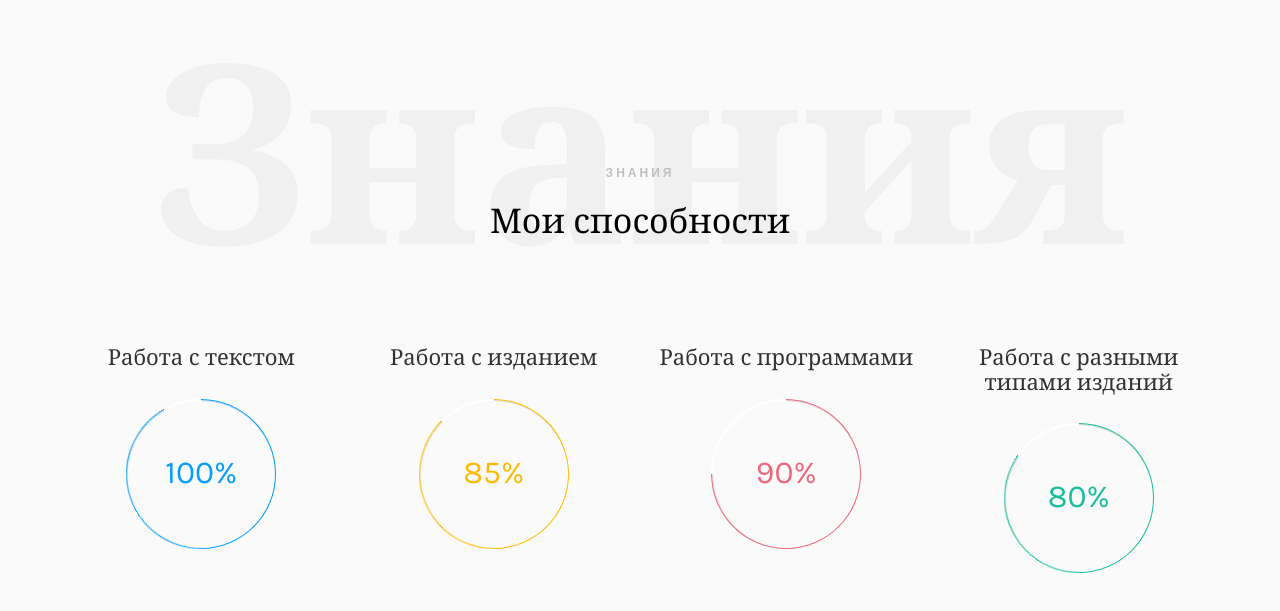
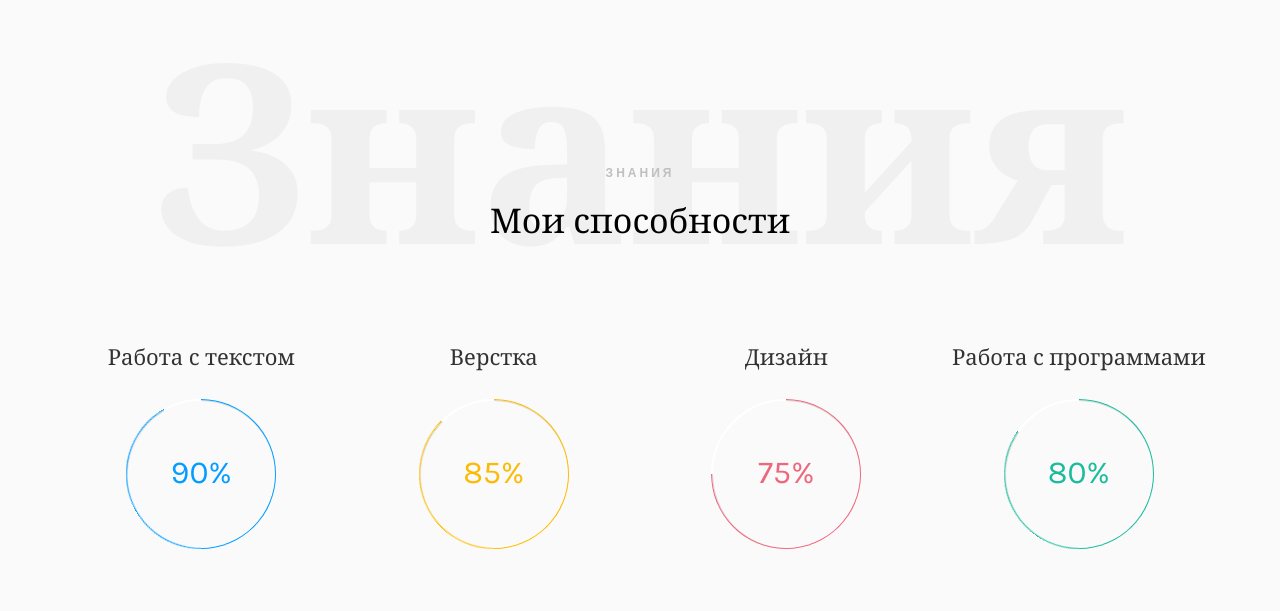
Before and after one commit to ann908975/resume-ann-panina, a plain HTML site: page services.html in a window 1280 px wide. Shown: the part 1187-1798 px from the top of the page. Drawn offline with nearby package versions, Linux system fonts and the light colour scheme; files whose address does not match are found by name; a web font is replaced by a local one.

Commit message:
Update services.html

```diff
--- a/services.html
+++ b/services.html
@@ -154,6 +154,7 @@
 												<li>Верстка текста</li>
 												<li>Разметка оригиналов</li>
 												<li>Переверстка издания</li>
+												<li>Дизайн</li>
 											</ul>
 										</div>
 										<div class="services animate-box">
@@ -197,12 +198,12 @@
 		                <span class="progress-right">
 		                    <span class="progress-bar"></span>
 		                </span>
-		                <div class="progress-value">100%</div>
+		                <div class="progress-value">90%</div>
 		            </div>
 		         </div>
 
 		         <div class="col-md-3 col-sm-6 text-center">
-		         	<h2 class="progress-head">Работа с изданием</h2>
+		         	<h2 class="progress-head">Верстка</h2>
 		            <div class="progress yellow">
 		                <span class="progress-left">
 		                    <span class="progress-bar"></span>
@@ -215,7 +216,7 @@
 		         </div>
 
 		         <div class="col-md-3 col-sm-6 text-center">
-		         	<h2 class="progress-head">Работа с программами</h2>
+		         	<h2 class="progress-head">Дизайн</h2>
 		            <div class="progress pink">
 		                <span class="progress-left">
 		                    <span class="progress-bar"></span>
@@ -223,12 +224,12 @@
 		                <span class="progress-right">
 		                    <span class="progress-bar"></span>
 		                </span>
-		                <div class="progress-value">90%</div>
+		                <div class="progress-value">75%</div>
 		            </div>
 		         </div>
 
 		         <div class="col-md-3 col-sm-6 text-center">
-		         	<h2 class="progress-head">Работа с разными типами изданий</h2>
+		         	<h2 class="progress-head">Работа с программами</h2>
 		            <div class="progress green">
 		                <span class="progress-left">
 		                    <span class="progress-bar"></span>
```
